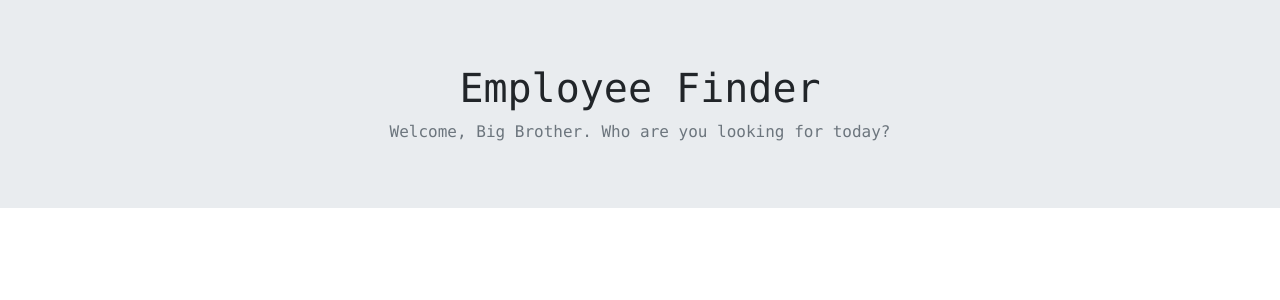
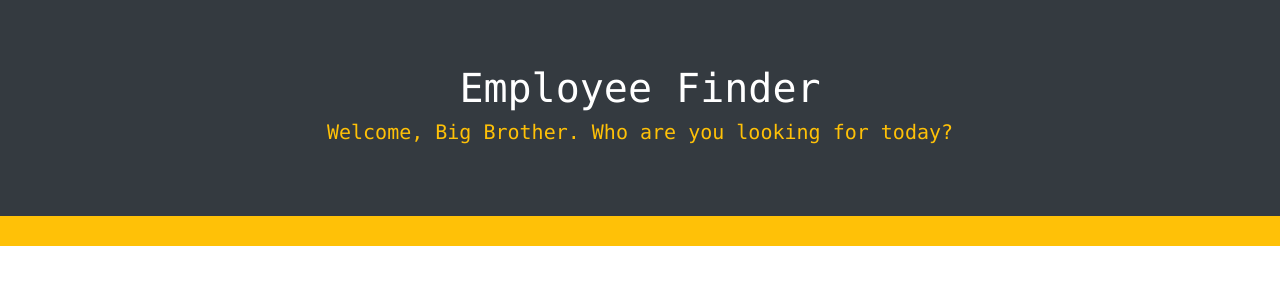
Before and after one commit to hdezbriant/Employee-Finder, a React (Create React App) app: page / in a window 1280 px wide. Shown: the top 300 px of the page. Built offline with nearby package versions, Linux system fonts and the light colour scheme.

Commit message:
completed header styling

```diff
--- a/src/components/Header.js
+++ b/src/components/Header.js
@@ -1,15 +1,15 @@
 import React from "react";
 import {Jumbotron, Container} from "react-bootstrap";
-// import Container from "react-bootstrap/Container";
+import "./headerStyle.css";
 
 function Header() {
   return (
-    <Jumbotron fluid>
-      <Container className="text-center text-monospace">
+    <Jumbotron fluid className="bg-dark bottomLine">
+      <Container className="text-center text-monospace text-white">
         <h1>Employee Finder</h1>
-        <medium className="text-muted">
+        <h5 className="text-warning">
           Welcome, Big Brother. Who are you looking for today?
-        </medium>
+        </h5>
       </Container>
     </Jumbotron>
   );
```
